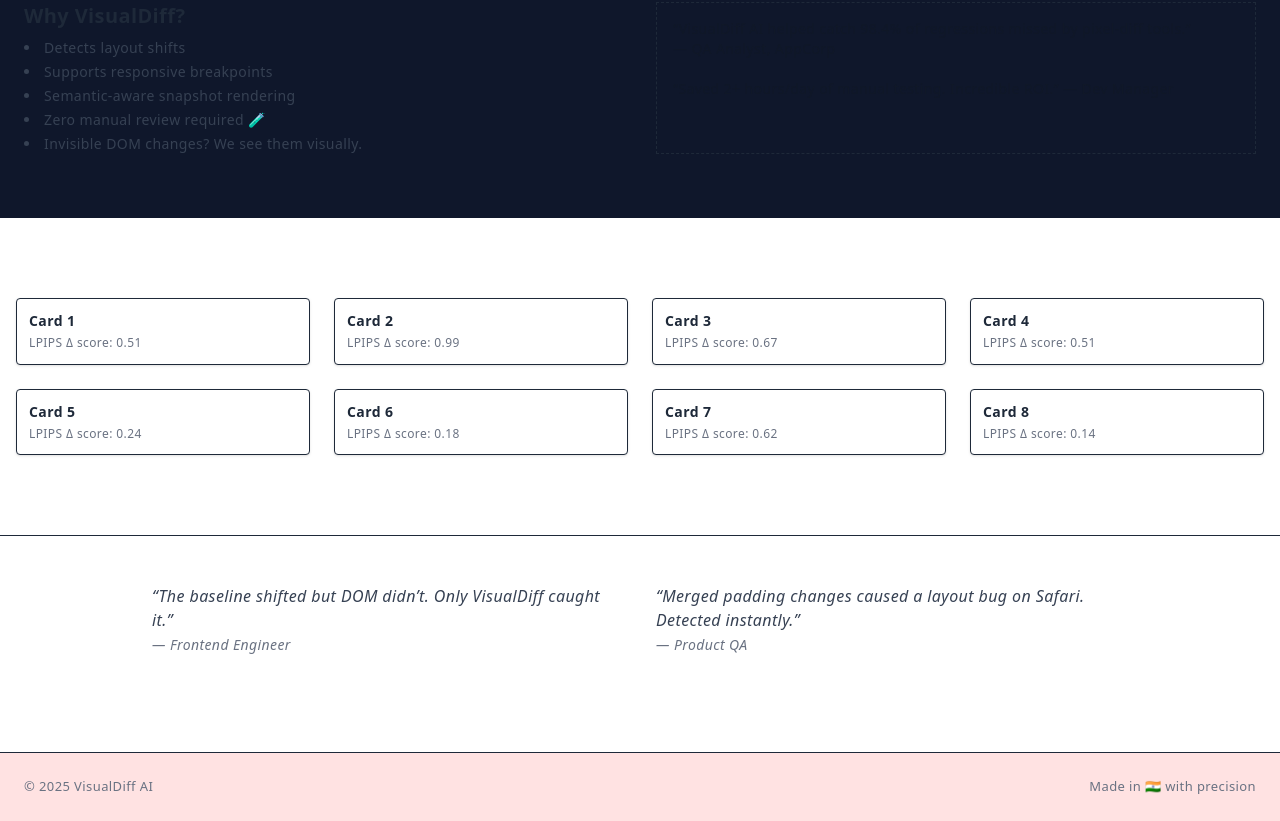
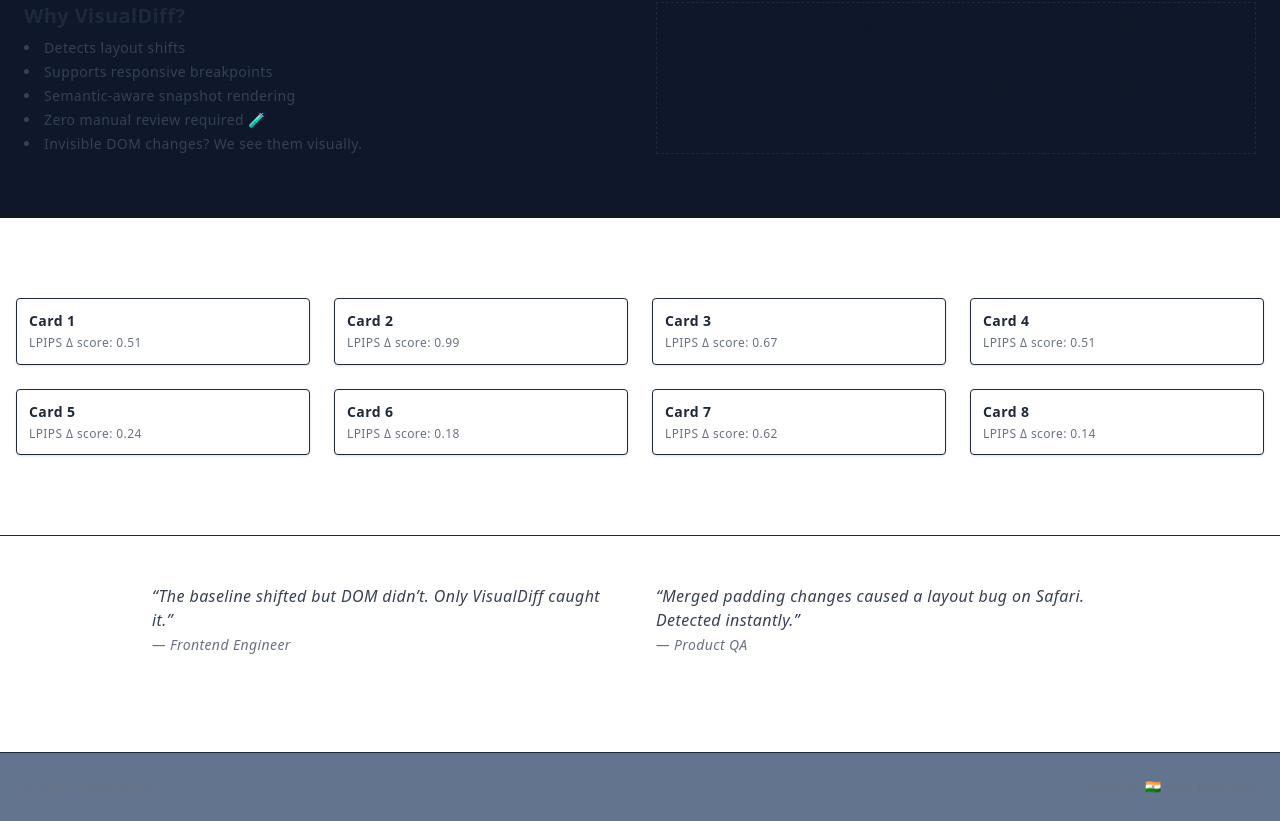
Before and after one commit to Shenile/vt-ai, a React (Vite) app in the folder vt-ai-fe/: page / in a window 1280 px wide. Shown: the part 1121-1942 px from the top of the page. Built offline with nearby package versions, Linux system fonts and the light colour scheme.

Commit message:
updated bugs

```diff
--- a/vt-ai-fe/src/App.jsx
+++ b/vt-ai-fe/src/App.jsx
@@ -99,7 +99,7 @@
       </section>
 
       {/* Footer with slight pixel drift */}
-      <footer className="bg-red-100 border-t mt-12 text-[13px]">
+      <footer className="bg-slate-500 border-t mt-12 text-[13px]">
         <div className="max-w-7xl mx-auto px-6 py-6 flex justify-between text-gray-500">
           <p>© 2025 VisualDiff AI</p>
           <p>Made in 🇮🇳 with precision </p>
```
Also changed, not shown: 1 other file (tests, documents, lock files or other folders).
